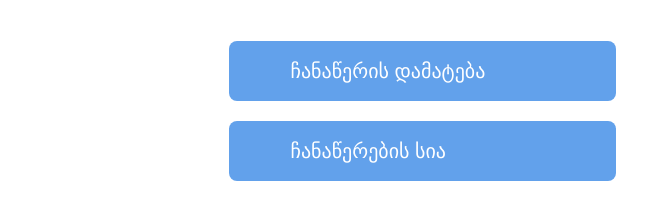
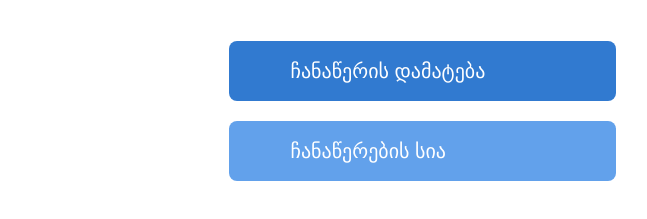
Before and after one commit to memuka13/Redberry, a plain HTML site: page index.html in a window 1280 px wide. In both pictures the pointer is over the button "ჩანაწერის დამატება". Shown: the part 127-346 px from the top of the page, without its empty margins (218-865 px from the left). Drawn offline with Linux system fonts and the light colour scheme.

Commit message:
done phase 1-1

```diff
--- a/index.css
+++ b/index.css
@@ -33,6 +33,12 @@ header {
     line-height: 24px;
     color: white;
 }
+.mainButtons:hover {
+    background-color: #317AD0;
+}
+.mainButtons:focus {
+    background-color: #1A5DAB;
+}
 
 #addItems {
     position: absolute;
```
